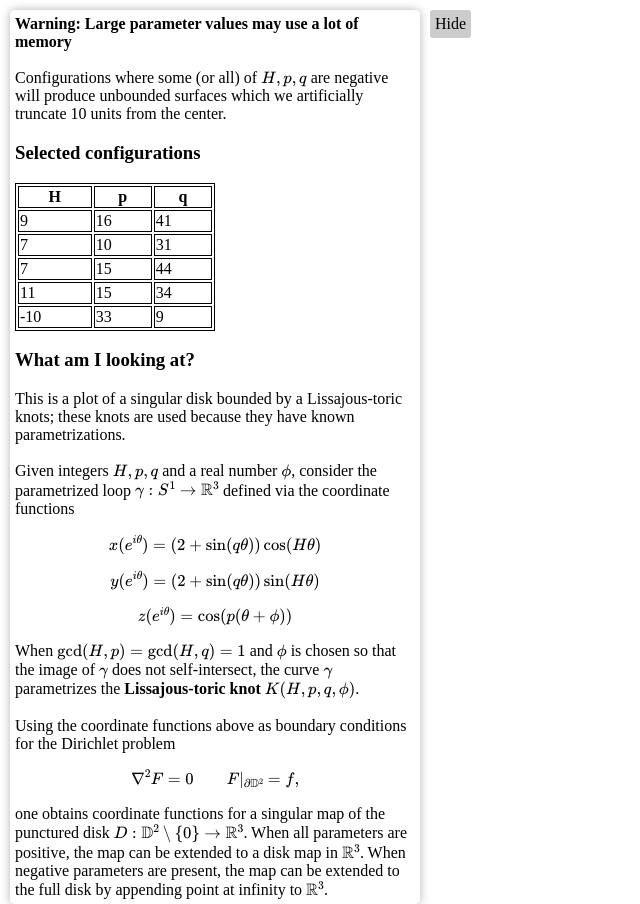
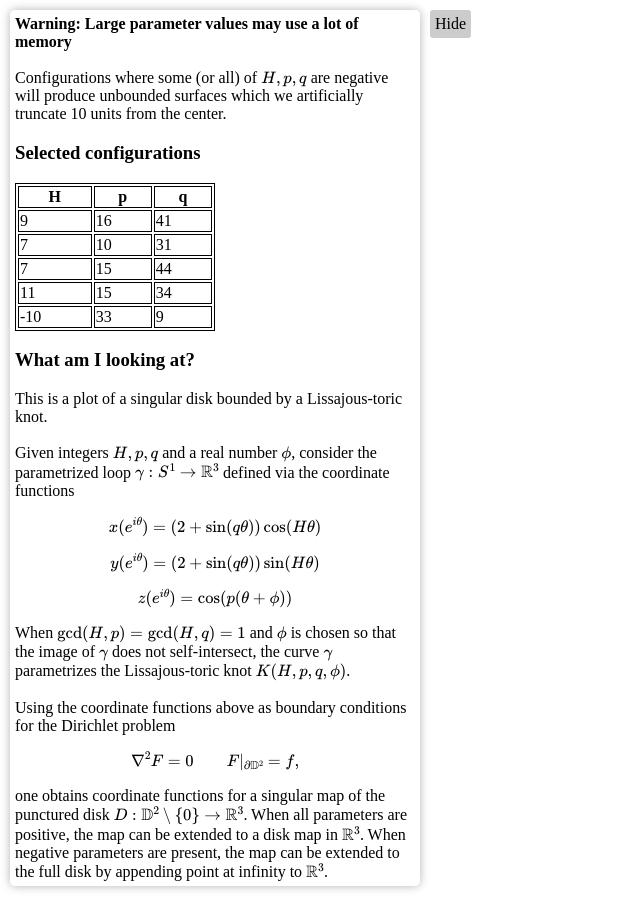
Before and after one commit to garydunkerley/garydunkerley.github.io, a Jekyll site: the page files/LTD.html, which Jekyll copies as it is, in a window 1280 px wide. Shown: the whole page, without its empty margins (0-640 px from the left). Built offline with Jekyll 4.4.1, drawn with Linux system fonts in a browser that asks for light colours; a script that is not in the unit is left out; comment, search, counter and statistics services are not loaded.

Commit message:
final edit

```diff
--- a/files/LTD.html
+++ b/files/LTD.html
@@ -103,11 +103,11 @@ for each coordinate function.
 				</table>
 
 				  <h3> What am I looking at? </h3>
-				  This is a plot of a singular disk bounded by a Lissajous-toric knots; these knots are used because they have known parametrizations. <br> <br>
+				  This is a plot of a singular disk bounded by a Lissajous-toric knot. <br> <br>
 				  Given integers \(H,p,q\) and a real number \(\phi \), consider the parametrized loop \(\gamma : S^1 \rightarrow \mathbb{R}^3\) defined via the coordinate functions
 
 				  \[x(e^{i\theta}) = (2+\sin(q\theta))\cos(H \theta)\]  \[y(e^{i\theta}) = (2+\sin(q \theta))\sin(H \theta) \]  \[z(e^{i\theta}) = \cos(p (\theta+\phi)) \]
-				When \(\gcd(H,p)=\gcd(H,q)=1\) and \(\phi\) is chosen so that the image of \(\gamma\) does not self-intersect, the curve \(\gamma\) parametrizes the <b>Lissajous-toric knot</b> \(K(H,p,q,\phi)\). <br> <br>
+				When \(\gcd(H,p)=\gcd(H,q)=1\) and \(\phi\) is chosen so that the image of \(\gamma\) does not self-intersect, the curve \(\gamma\) parametrizes the Lissajous-toric knot \(K(H,p,q,\phi)\). <br> <br>
 
 				Using the coordinate functions above as boundary conditions for the Dirichlet problem
 				\[ \nabla^2 F = 0 \qquad F|_{\partial \mathbb{D}^2} = f,\] one obtains coordinate functions for a singular map of the punctured disk \(D : \mathbb{D}^2 \setminus \{0\} \rightarrow \mathbb{R}^3 \).
```
